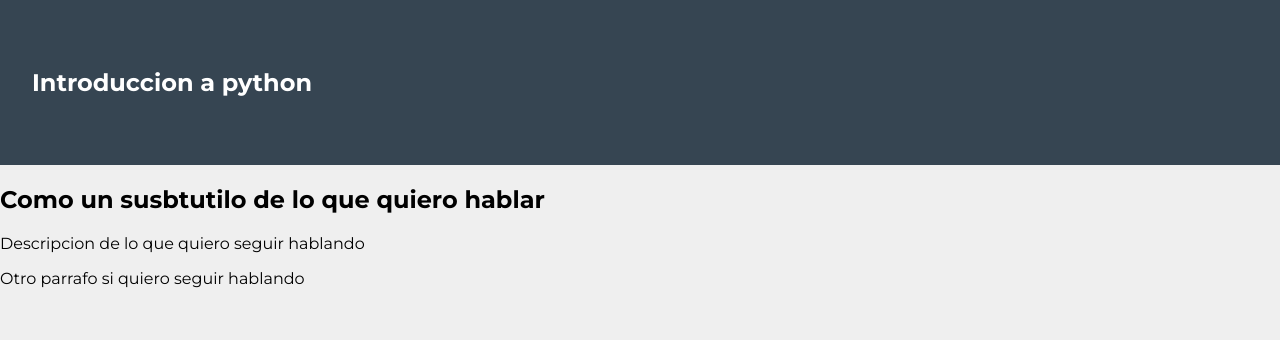
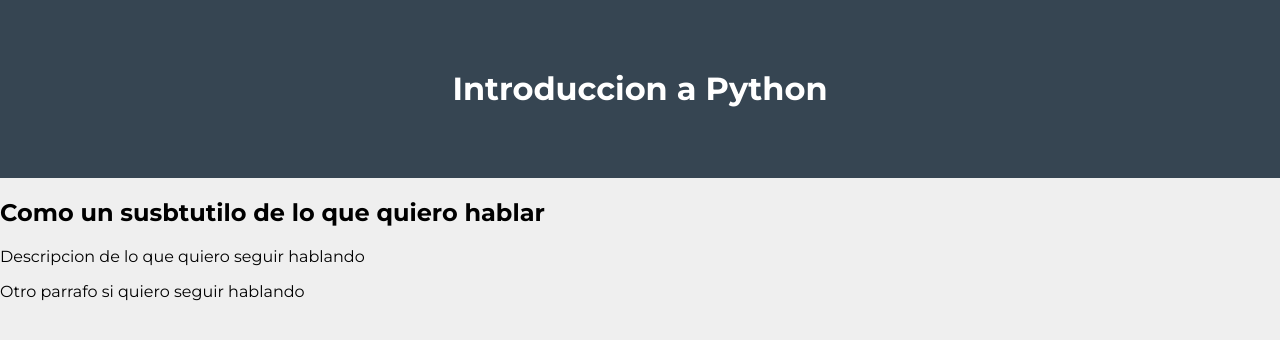
Before and after one commit to Rataricc/InfoPython, a Django app: page /Usuarios/intro/ in a window 1280 px wide. Shown: the top 340 px of the page. Run offline with Django 4.2, Linux system fonts and the light colour scheme; the visitor is signed in with stand-in values (Sample User, id 1).

Commit message:
Arregle problema de directorios.

```diff
--- a/src/static/css/intro.css
+++ b/src/static/css/intro.css
@@ -12,3 +12,8 @@ header {
 	color: white;
 	padding: 3rem 2rem;
 }
+
+header h1 {
+	font-size: 1,25rem;
+	text-align: center;
+}
--- a/src/templates/usuarios/introPython.html
+++ b/src/templates/usuarios/introPython.html
@@ -6,11 +6,11 @@
 	<link rel="preconnect" href="https://fonts.googleapis.com">
 	<link rel="preconnect" href="https://fonts.gstatic.com" crossorigin>
 	<link href="https://fonts.googleapis.com/css2?family=Montserrat:wght@400;700&display=swap" rel="stylesheet">
-	<link rel="stylesheet" href="static/css/intro.css">
+	<link rel="stylesheet" href="../../static/css/intro.css">
 </head>
 <body>
 	<header>
-		<h2 id="titulo">Introduccion a python</h2>
+		<h1>Introduccion a Python</h1>
 	</header>
 	<section>
 		<article class="post">
```
